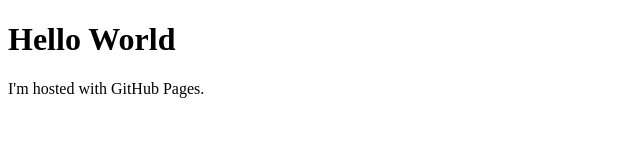
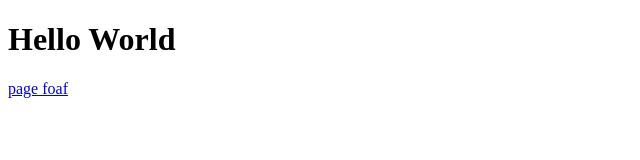
Before and after one commit to tomlavergne/tomlavergne.github.io, a plain HTML site: page index.html in a window 1280 px wide. Shown: the whole page, without its empty margins (0-640 px from the left). Drawn offline with Linux system fonts and the light colour scheme.

Commit message:
Update index.html

```diff
--- a/index.html
+++ b/index.html
@@ -5,6 +5,6 @@
 </head>
 <body>
 <h1>Hello World</h1>
-<p>I'm hosted with GitHub Pages.</p>
+<a href="./foaf.rdf">page foaf</a>
 </body>
 </html>
```
